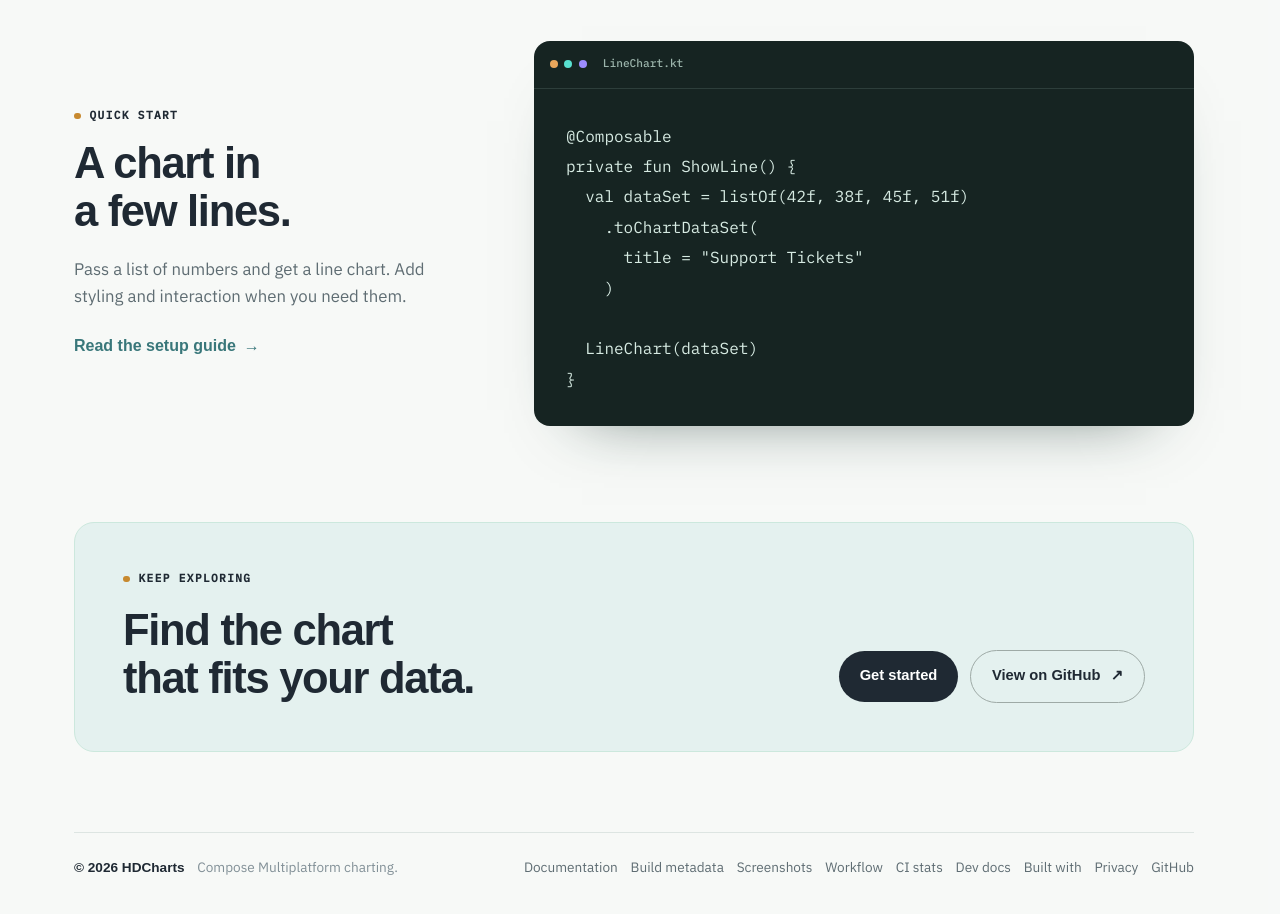
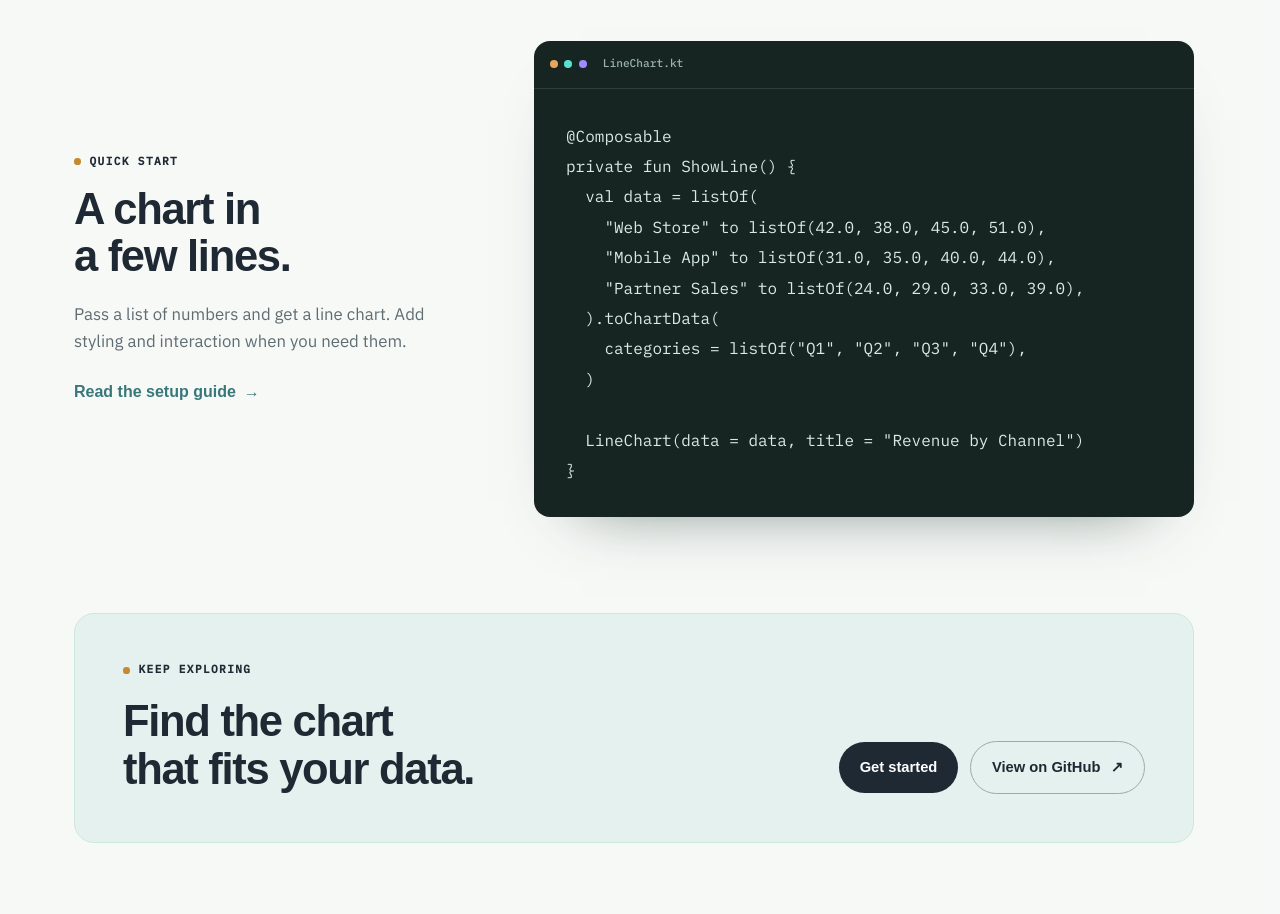
Before and after one commit to HDCharts/charts-docs, a Next.js app in the folder docs-app/: page / in a window 1280 px wide. Shown: the part 820-1734 px from the top of the page. Built offline with nearby package versions, Linux system fonts and the light colour scheme; a web font is replaced by a local one.

Commit message:
docs: update hero quick-start example (#109)

```diff
--- a/docs-app/app/page.tsx
+++ b/docs-app/app/page.tsx
@@ -37,12 +37,15 @@ export default function HomePage() {
             <div className="marketing-code-bar"><span /><span /><span /><b>LineChart.kt</b></div>
             <pre><code>{`@Composable
 private fun ShowLine() {
-  val dataSet = listOf(42f, 38f, 45f, 51f)
-    .toChartDataSet(
-      title = "Support Tickets"
-    )
+  val data = listOf(
+    "Web Store" to listOf(42.0, 38.0, 45.0, 51.0),
+    "Mobile App" to listOf(31.0, 35.0, 40.0, 44.0),
+    "Partner Sales" to listOf(24.0, 29.0, 33.0, 39.0),
+  ).toChartData(
+    categories = listOf("Q1", "Q2", "Q3", "Q4"),
+  )
 
-  LineChart(dataSet)
+  LineChart(data = data, title = "Revenue by Channel")
 }`}</code></pre>
           </div>
         </section>
```
